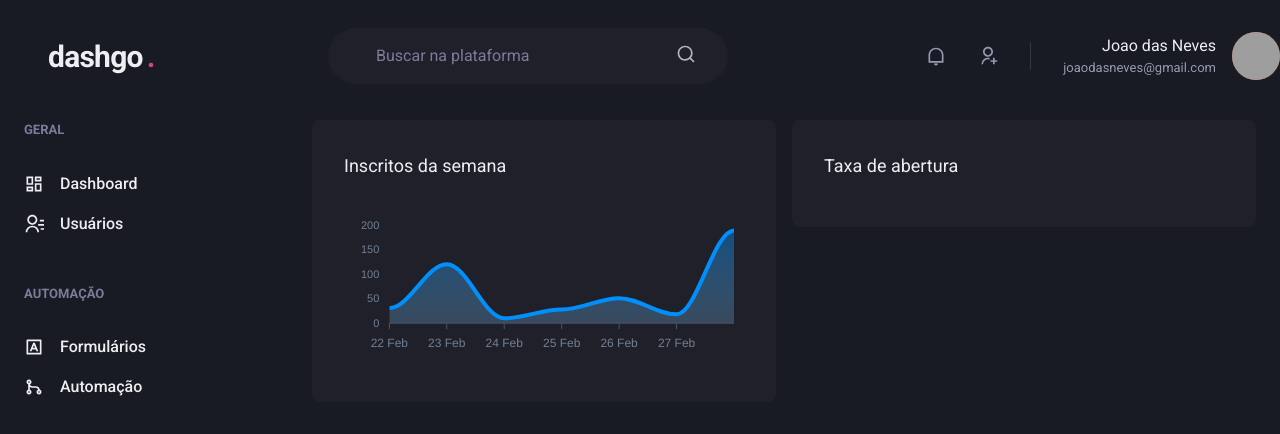
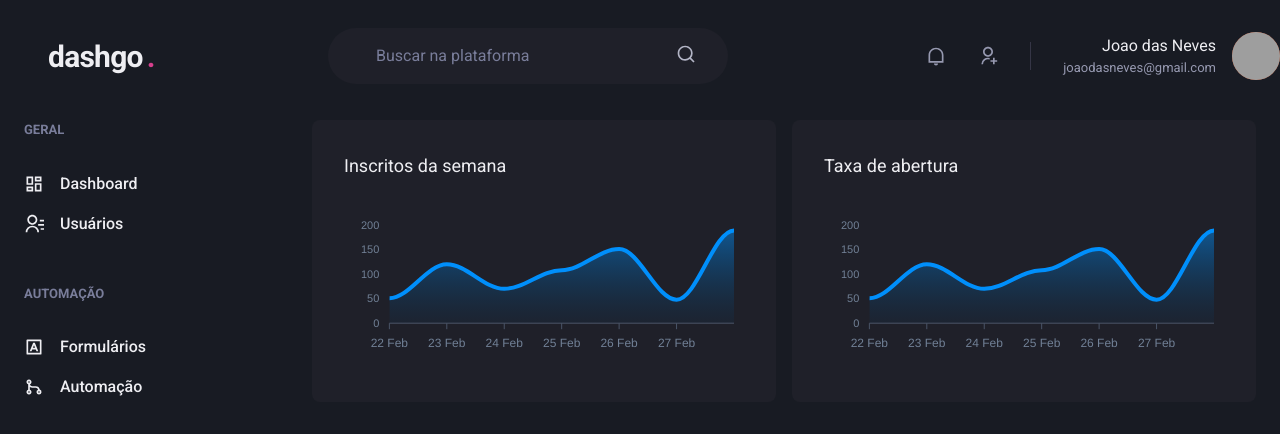
Before and after one commit to mancinilucas/next-dashgo, a Next.js app: page /dashboard in a window 1280 px wide. Shown: the top 434 px of the page. Built offline with nearby package versions, Linux system fonts and the light colour scheme; grey boxes are pictures that could not be loaded.

Commit message:
apex chart1

```diff
--- a/src/pages/dashboard.tsx
+++ b/src/pages/dashboard.tsx
@@ -45,11 +45,19 @@ const options: ApexOptions = {
       '2021-02-28T00:00:00.000Z',
     ],
   },
-  fill: {}
-}  // Sem a tipagem do ApexOptions usar -> 'as const' ao final da declaração;
+  fill: {
+    opacity: 0.3,
+    type: 'gradient',
+    gradient: {
+      shade: 'dark',
+      opacityFrom: 0.7,
+      opacityTo: 0.3,
+    }
+  }
+};  // Sem a tipagem do ApexOptions usar -> 'as const' ao final da declaração;
 
 const series = [
-  { name: "series1", data: [31, 120, 10, 28, 51, 18, 189]}
+  { name: "series1", data: [51, 120, 70, 108, 151, 48, 189]}
 ]
 
 export default function Dashboard(){
@@ -67,6 +75,7 @@ export default function Dashboard(){
           </Box>
           <Box p="8" bg="gray.800" borderRadius={8}>
             <Text fontSize="lg" mb="4">Taxa de abertura</Text>
+            <Chart options={options} series={series} type="area" height={160}/>
           </Box>
         </SimpleGrid>
       </Flex>
```
